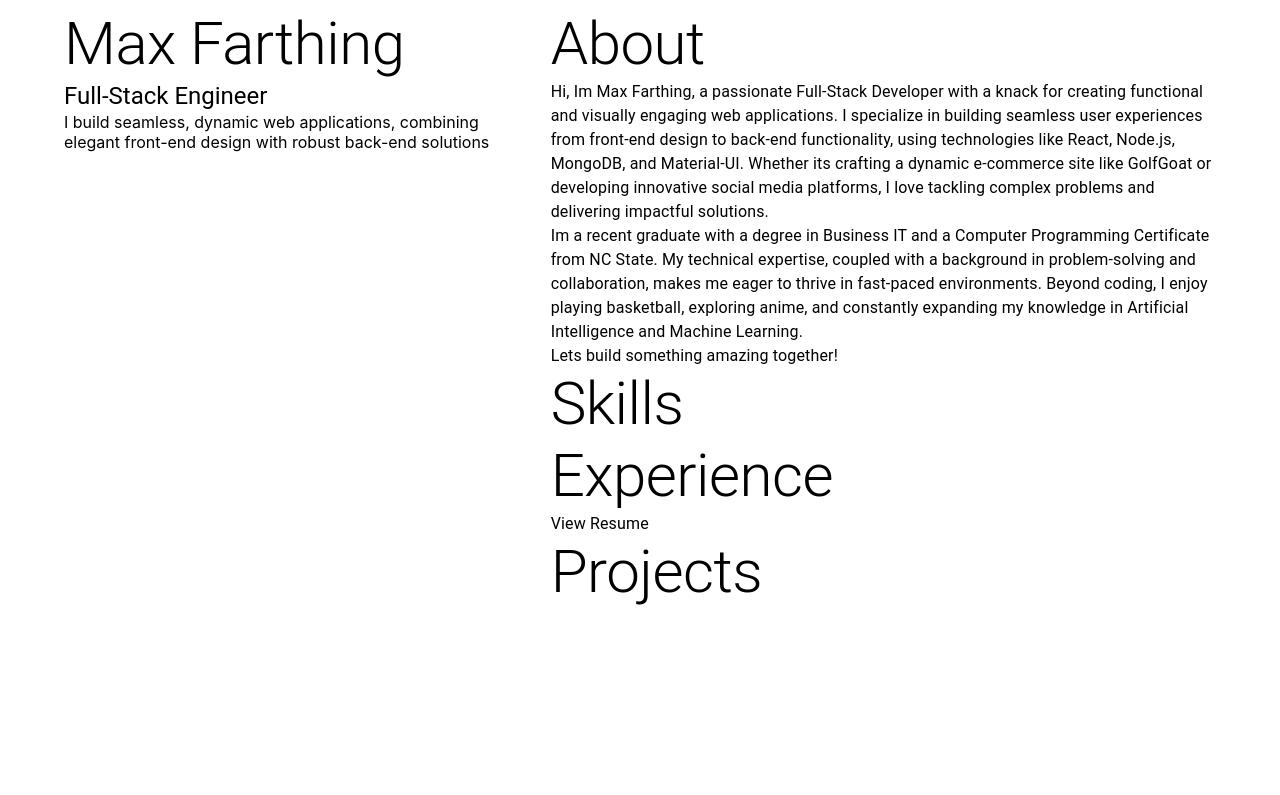
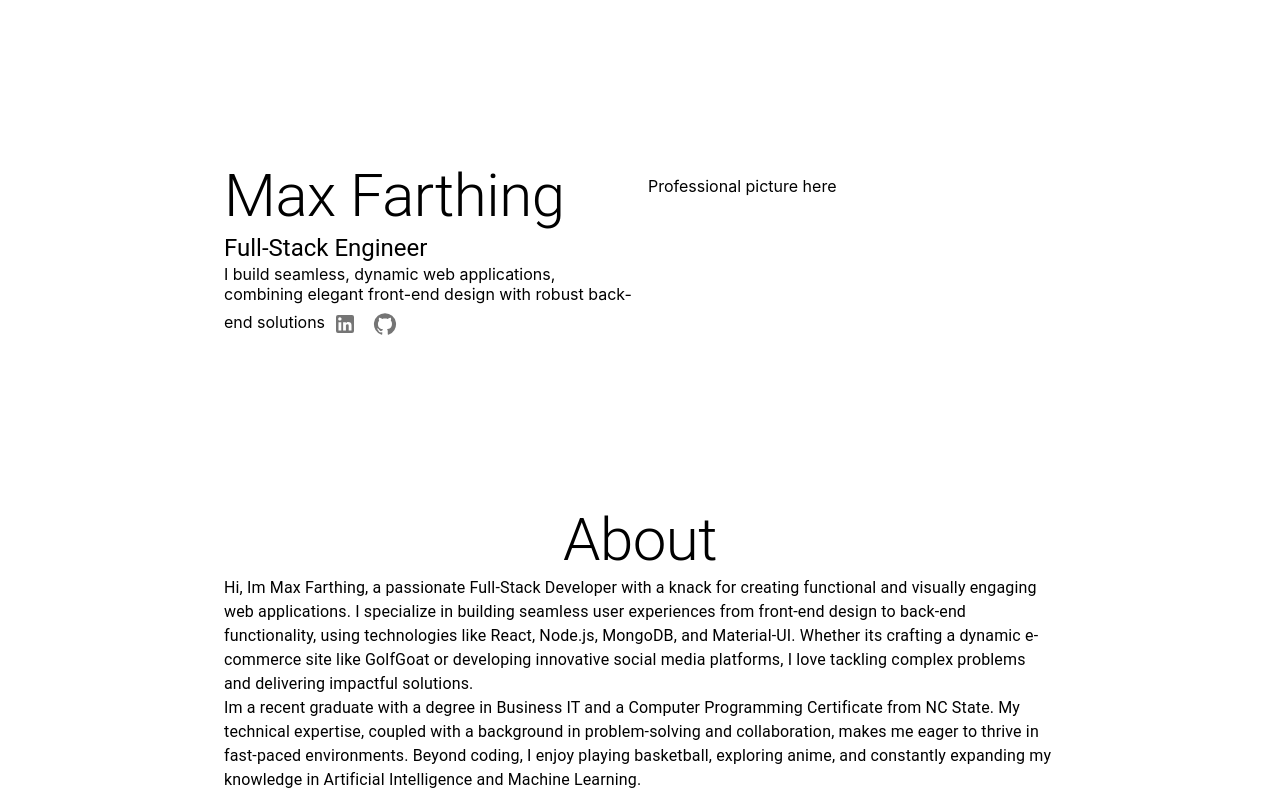
Before and after one commit to Max-Farthing/portfolio, a React (Vite) app in the folder src/: page / in a window 1280 px wide. Shown: the top 795 px of the page. Built offline with nearby package versions, Linux system fonts and the light colour scheme.

Commit message:
structure update

```diff
--- a/src/package.json
+++ b/src/package.json
@@ -12,6 +12,7 @@
   "dependencies": {
     "@emotion/react": "^11.13.3",
     "@emotion/styled": "^11.13.0",
+    "@mui/icons-material": "^6.1.8",
     "@mui/material": "^6.1.7",
     "react": "^18.3.1",
     "react-dom": "^18.3.1"
--- a/src/src/App.jsx
+++ b/src/src/App.jsx
@@ -1,4 +1,4 @@
-import { Container, Grid2 } from '@mui/material'
+import { Container } from '@mui/material'
 import Box from '@mui/material/Box'
 import Intro from './components/Intro'
 import About from './components/About'
@@ -10,17 +10,21 @@
   return (
     <Box>
       <Container sx={{}}>
-        <Grid2 container spacing={2}>
-          <Grid2 size={5}>
-            <Intro />
-          </Grid2>
-          <Grid2 size={7}>
-            <About />
-            <Skills />
-            <Experience />
-            <Projects />
-          </Grid2>
-        </Grid2>
+        <Box sx={{ m: 20}}>
+          <Intro />
+        </Box>
+        <Box sx={{ m: 20}}>
+          <About />
+        </Box>
+        <Box sx={{ m: 20}}>
+          <Skills />
+        </Box>
+        <Box sx={{ m: 20}}>
+          <Experience />
+        </Box>
+        <Box sx={{ m: 20}}>
+          <Projects />
+        </Box>
       </Container>
     </Box>
   )
--- a/src/src/components/About.jsx
+++ b/src/src/components/About.jsx
@@ -4,7 +4,7 @@
 export default function About() {
     return (
         <Box>
-            <Typography variant='h2'>About</Typography>
+            <Typography variant='h2' sx={{ justifySelf: 'center'}}>About</Typography>
             <Typography>
                 Hi, Im Max Farthing, a passionate Full-Stack Developer with a knack for creating functional
                 and visually engaging web applications. I specialize in building seamless user experiences from front-end design to back-end functionality,
--- a/src/src/components/Experience.jsx
+++ b/src/src/components/Experience.jsx
@@ -4,7 +4,7 @@
 export default function Experience() {
     return (
         <>
-            <Typography variant='h2'>Experience</Typography>
+            <Typography variant='h2' sx={{ justifySelf: 'center'}}>Experience</Typography>
             <Typography>View Resume</Typography>
         </>
     )
--- a/src/src/components/Intro.jsx
+++ b/src/src/components/Intro.jsx
@@ -1,12 +1,26 @@
-import { Box, Typography } from '@mui/material'
+import { Box, Grid2, IconButton, Typography } from '@mui/material'
 import React from 'react'
+import LinkedInIcon from '@mui/icons-material/LinkedIn'
+import GitHubIcon from '@mui/icons-material/GitHub'
+
 
 export default function Intro() {
   return (
-    <Box>
+    <Grid2 container spacing={2}>
+      <Grid2 item size={6}>
         <Typography variant='h2'>Max Farthing</Typography>
         <Typography variant='h5'>Full-Stack Engineer</Typography>
         <Typography variant='p'>I build seamless, dynamic web applications, combining elegant front-end design with robust back-end solutions</Typography>
-    </Box>
+        <IconButton LinkComponent="a" href='https://www.linkedin.com/in/maximus-farthing/' target="_blank">
+          <LinkedInIcon />
+        </IconButton>
+        <IconButton LinkComponent="a" href='https://github.com/Max-Farthing' target="_blank">
+          <GitHubIcon />
+        </IconButton>
+      </Grid2>
+      <Grid2 item size={6}>
+        <p>Professional picture here</p>
+      </Grid2>
+    </Grid2>
   )
 }
--- a/src/src/components/Projects.jsx
+++ b/src/src/components/Projects.jsx
@@ -3,6 +3,6 @@
 
 export default function Projects() {
   return (
-    <Typography variant='h2'>Projects</Typography>
+    <Typography variant='h2' sx={{ justifySelf: 'center'}}>Projects</Typography>
   )
 }
--- a/src/src/components/Skills.jsx
+++ b/src/src/components/Skills.jsx
@@ -3,6 +3,6 @@
 
 export default function Skills() {
   return (
-    <Typography variant='h2'>Skills</Typography>
+    <Typography variant='h2' sx={{ justifySelf: 'center'}}>Skills</Typography>
   )
 }
```
Also changed, not shown: 1 other file (tests, documents, lock files or other folders).
